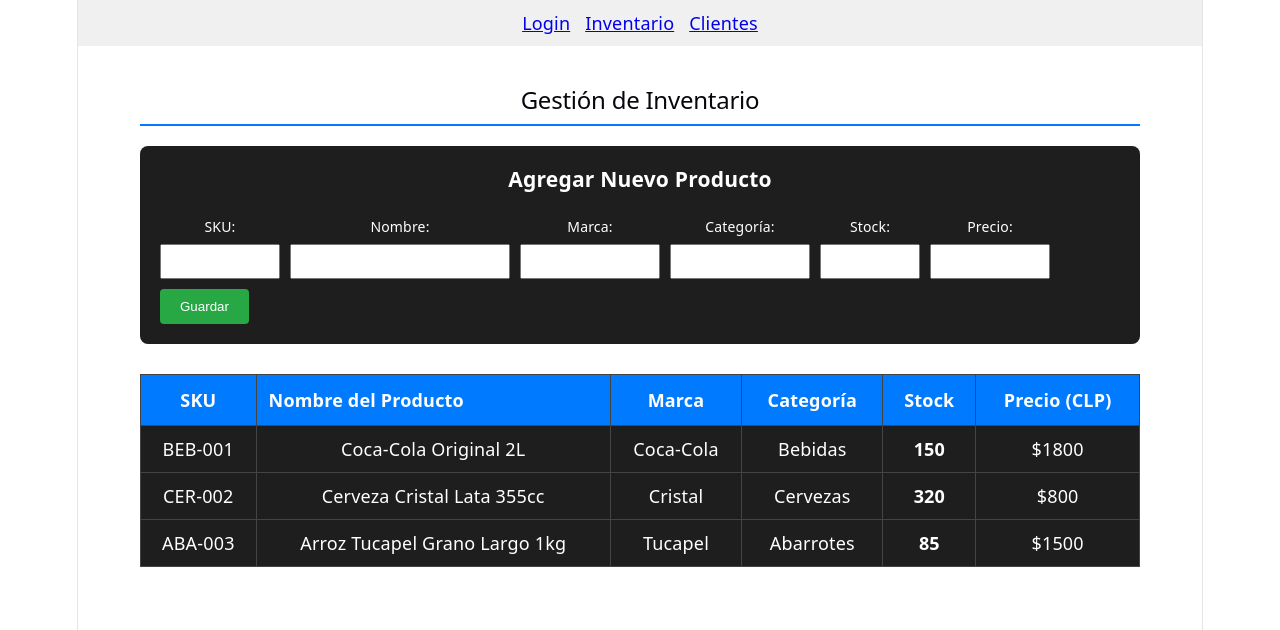
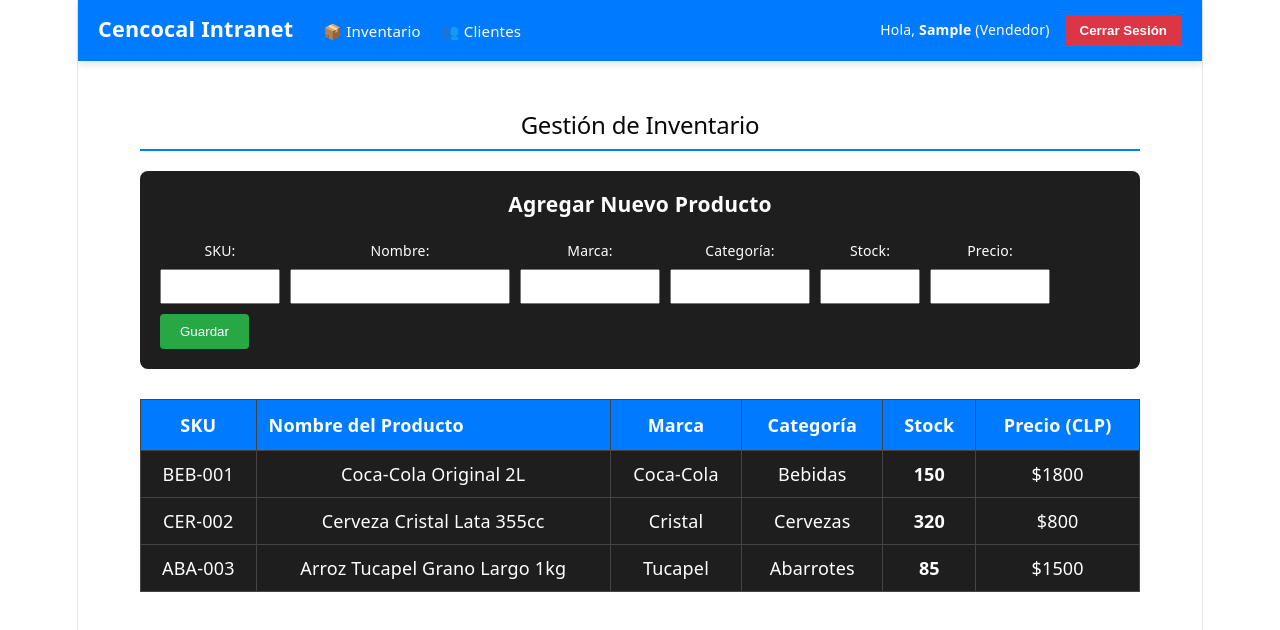
Before and after one commit to Latuliny/cencocal-intranet, a React (Vite) app: page / in a window 1280 px wide. Both pictures are taken after typing "Sample", "Sample123" into the empty fields and a click on the button "Ingresar". Shown: the top 630 px of the page. Built offline with nearby package versions, Linux system fonts and the light colour scheme.

Commit message:
implementar barra de navegacion y cierre de sesion
Se creó el componente Navbar dinámico que muestra el nombre del usuario activo y permite navegar entre vistas. Se implementó la función handleLogout consumiendo el AuthContext para destruir la sesión y redirigir al Login.

```diff
--- a/src/App.tsx
+++ b/src/App.tsx
@@ -1,27 +1,20 @@
-import { BrowserRouter, Routes, Route, Link } from 'react-router-dom';
+import { BrowserRouter, Routes, Route } from 'react-router-dom';
 import { AuthProvider } from './context/AuthContext';
 import { Login } from './pages/Login';
 import { Inventario } from './pages/Inventario';
 import { Clientes } from './pages/Clientes';
-import { RutaPrivada } from './components/RutaPrivada'; // <-- Importamos el guardia
+import { RutaPrivada } from './components/RutaPrivada';
+import { Navbar } from './components/Navbar';
 
 function App() {
   return (
     <AuthProvider>
       <BrowserRouter>
-        {/* Menú de navegación temporal */}
-        <nav style={{ padding: '10px', background: '#f0f0f0', marginBottom: '20px' }}>
-          <Link to="/" style={{ marginRight: '15px' }}>Login</Link>
-          <Link to="/inventario" style={{ marginRight: '15px' }}>Inventario</Link>
-          <Link to="/clientes">Clientes</Link>
-        </nav>
+        {/* Aquí insertamos nuestra nueva barra, que se encarga de mostrarse o no automáticamente */}
+        <Navbar />
 
-        {/* Configuración de las rutas */}
         <Routes>
-          {/* Ruta pública: Cualquiera puede ver el Login */}
           <Route path="/" element={<Login />} />
-
-          {/* Rutas Privadas: Protegidas por el candado */}
           <Route path="/inventario" element={<RutaPrivada><Inventario /></RutaPrivada>} />
           <Route path="/clientes" element={<RutaPrivada><Clientes /></RutaPrivada>} />
         </Routes>
--- /dev/null
+++ b/src/components/Navbar.tsx
@@ -0,0 +1,33 @@
+import { Link, useNavigate } from 'react-router-dom';
+import { useAuth } from '../context/AuthContext';
+
+export const Navbar = () => {
+  const { user, logout } = useAuth();
+  const navigate = useNavigate();
+
+  // Función para cerrar sesión y volver al login
+  const handleLogout = () => {
+    logout();
+    navigate('/');
+  };
+
+  // Si no hay un usuario activo (ej: estamos en el Login), ocultamos la barra
+  if (!user) return null;
+
+  return (
+    <nav style={{ background: '#007bff', padding: '15px 20px', display: 'flex', justifyContent: 'space-between', alignItems: 'center', color: 'white', marginBottom: '30px', boxShadow: '0 4px 6px rgba(0,0,0,0.1)' }}>
+      <div>
+        <span style={{ fontWeight: 'bold', fontSize: '1.2rem', marginRight: '30px' }}>Cencocal Intranet</span>
+        <Link to="/inventario" style={{ color: 'white', textDecoration: 'none', marginRight: '20px', fontSize: '15px' }}>📦 Inventario</Link>
+        <Link to="/clientes" style={{ color: 'white', textDecoration: 'none', fontSize: '15px' }}>👥 Clientes</Link>
+      </div>
+
+      <div style={{ display: 'flex', alignItems: 'center' }}>
+        <span style={{ marginRight: '15px', fontSize: '14px' }}>Hola, <strong>{user.username}</strong> ({user.rol})</span>
+        <button onClick={handleLogout} style={{ background: '#dc3545', color: 'white', border: 'none', padding: '8px 15px', borderRadius: '4px', cursor: 'pointer', fontWeight: 'bold' }}>
+          Cerrar Sesión
+        </button>
+      </div>
+    </nav>
+  );
+};
```
